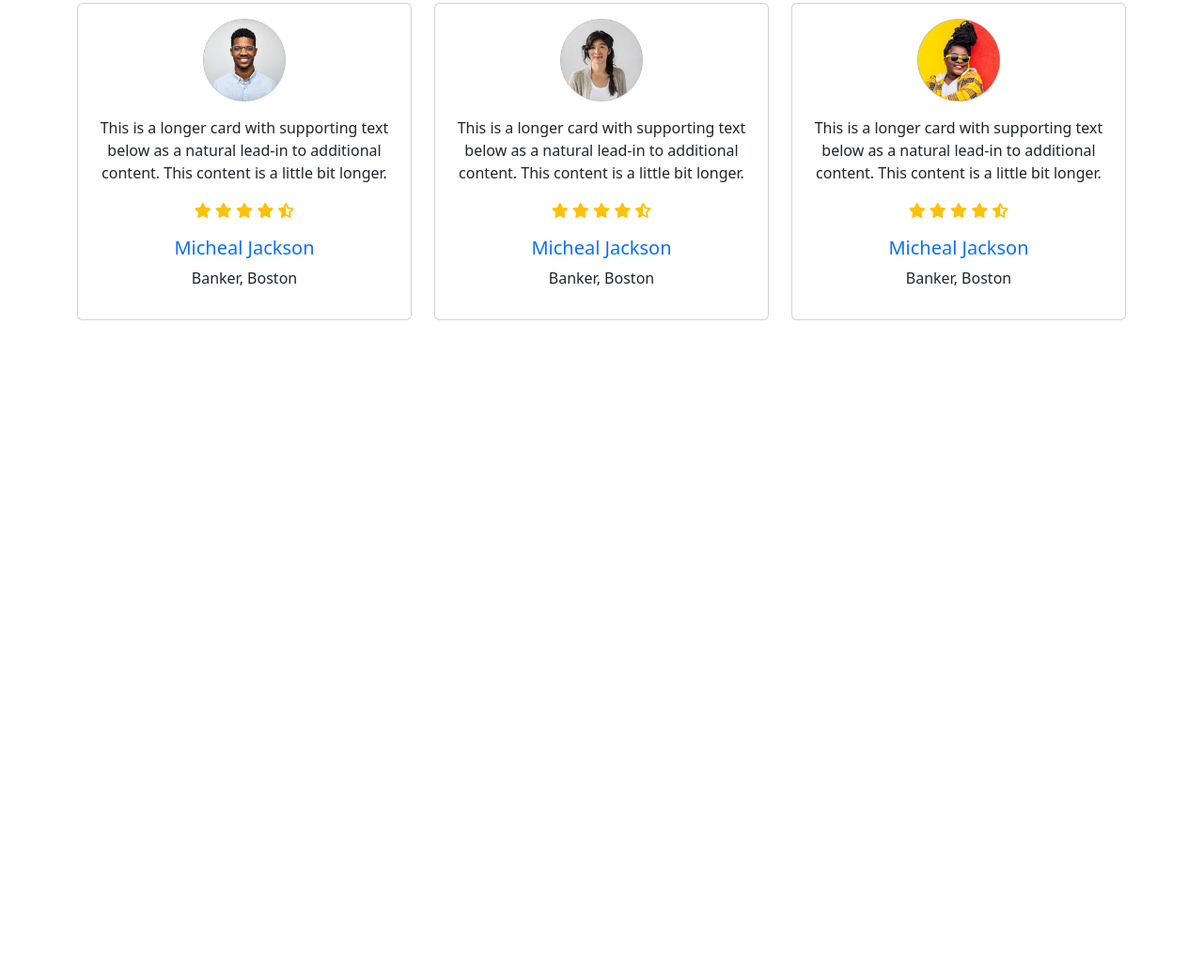
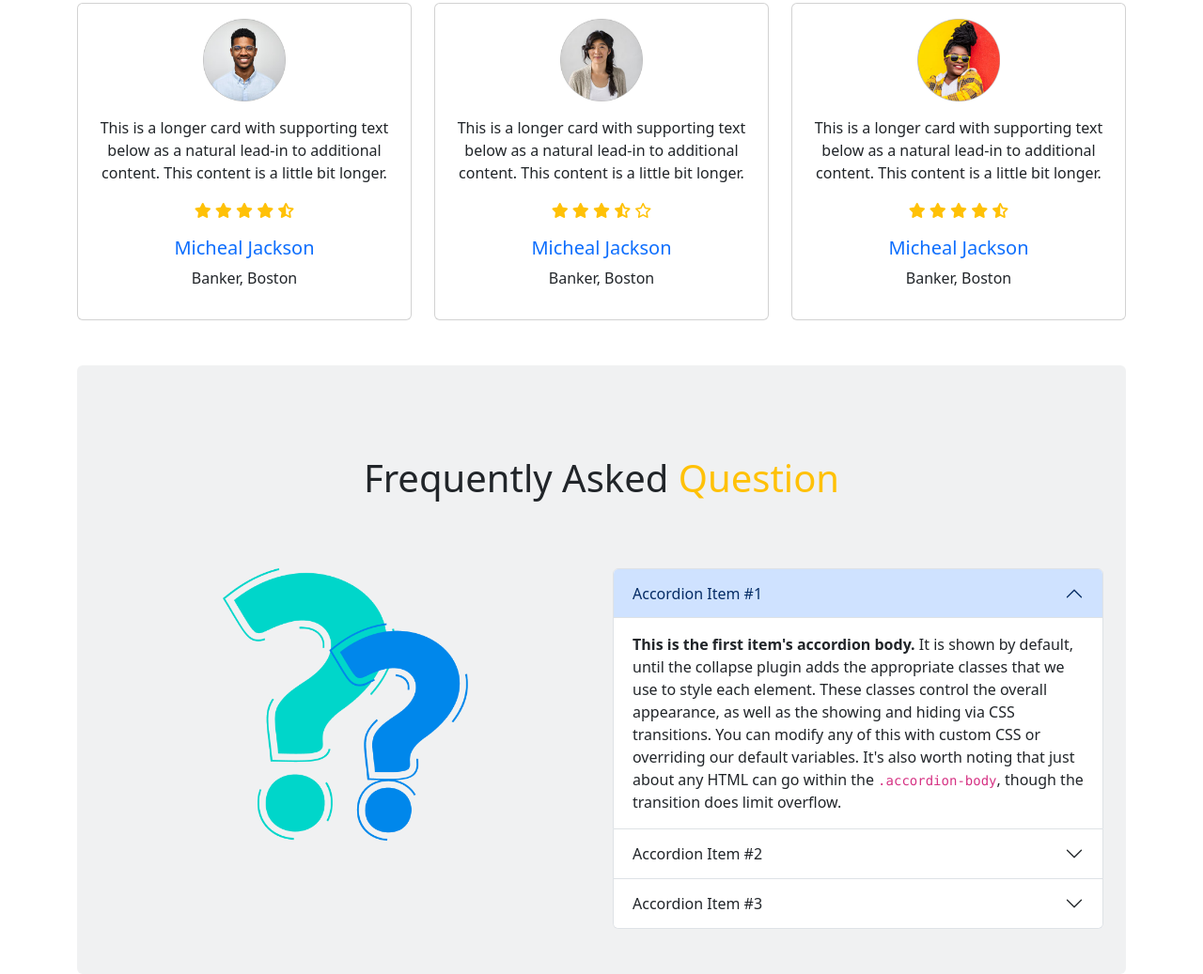
Before and after one commit to Nurealom405/BikersZone, a plain HTML site: page index.html in a window 1280 px wide. Shown: the part 1736-2773 px from the top of the page at 94% size. Before the commit the page ends 2077 px from the top, so only its background shows below. Drawn offline with nearby package versions, Linux system fonts and the light colour scheme.

Commit message:
faq done

```diff
--- a/index.html
+++ b/index.html
@@ -292,8 +292,8 @@
                   <i class="fa-solid fa-star"></i>
                   <i class="fa-solid fa-star"></i>
                   <i class="fa-solid fa-star"></i>
-                  <i class="fa-solid fa-star"></i>
                   <i class="fa-solid fa-star-half-stroke"></i>
+                  <i class="fa-regular fa-star"></i>
 
                 </p>
                 <h5 class="text-primary">
@@ -339,6 +339,56 @@
 
         </div>
       </section>
+
+      <!-- Faq section -->
+      <section class="mt-5 py-5 px-4 bg-secondary bg-opacity-10 rounded">
+        <h1 class="my-5 text-center"> Frequently Asked <span class="text-warning"> Question</span></h1>
+        <div class="row row-cols-1 row-cols-md-2 mt-5 g-4">
+          <div class="col text-center">
+            <img class="w-50" src="images/faq.png" alt="">
+          </div>
+          <div class="col">
+            <div class="accordion" id="accordionExample">
+              <div class="accordion-item">
+                <h2 class="accordion-header">
+                  <button class="accordion-button" type="button" data-bs-toggle="collapse" data-bs-target="#collapseOne" aria-expanded="true" aria-controls="collapseOne">
+                    Accordion Item #1
+                  </button>
+                </h2>
+                <div id="collapseOne" class="accordion-collapse collapse show" data-bs-parent="#accordionExample">
+                  <div class="accordion-body">
+                    <strong>This is the first item's accordion body.</strong> It is shown by default, until the collapse plugin adds the appropriate classes that we use to style each element. These classes control the overall appearance, as well as the showing and hiding via CSS transitions. You can modify any of this with custom CSS or overriding our default variables. It's also worth noting that just about any HTML can go within the <code>.accordion-body</code>, though the transition does limit overflow.
+                  </div>
+                </div>
+              </div>
+              <div class="accordion-item">
+                <h2 class="accordion-header">
+                  <button class="accordion-button collapsed" type="button" data-bs-toggle="collapse" data-bs-target="#collapseTwo" aria-expanded="false" aria-controls="collapseTwo">
+                    Accordion Item #2
+                  </button>
+                </h2>
+                <div id="collapseTwo" class="accordion-collapse collapse" data-bs-parent="#accordionExample">
+                  <div class="accordion-body">
+                    <strong>This is the second item's accordion body.</strong> It is hidden by default, until the collapse plugin adds the appropriate classes that we use to style each element. These classes control the overall appearance, as well as the showing and hiding via CSS transitions. You can modify any of this with custom CSS or overriding our default variables. It's also worth noting that just about any HTML can go within the <code>.accordion-body</code>, though the transition does limit overflow.
+                  </div>
+                </div>
+              </div>
+              <div class="accordion-item">
+                <h2 class="accordion-header">
+                  <button class="accordion-button collapsed" type="button" data-bs-toggle="collapse" data-bs-target="#collapseThree" aria-expanded="false" aria-controls="collapseThree">
+                    Accordion Item #3
+                  </button>
+                </h2>
+                <div id="collapseThree" class="accordion-collapse collapse" data-bs-parent="#accordionExample">
+                  <div class="accordion-body">
+                    <strong>This is the third item's accordion body.</strong> It is hidden by default, until the collapse plugin adds the appropriate classes that we use to style each element. These classes control the overall appearance, as well as the showing and hiding via CSS transitions. You can modify any of this with custom CSS or overriding our default variables. It's also worth noting that just about any HTML can go within the <code>.accordion-body</code>, though the transition does limit overflow.
+                  </div>
+                </div>
+              </div>
+            </div>
+          </div>
+        </div>
+      </section>
     </main>
 
     <!-- Footer -->
```
